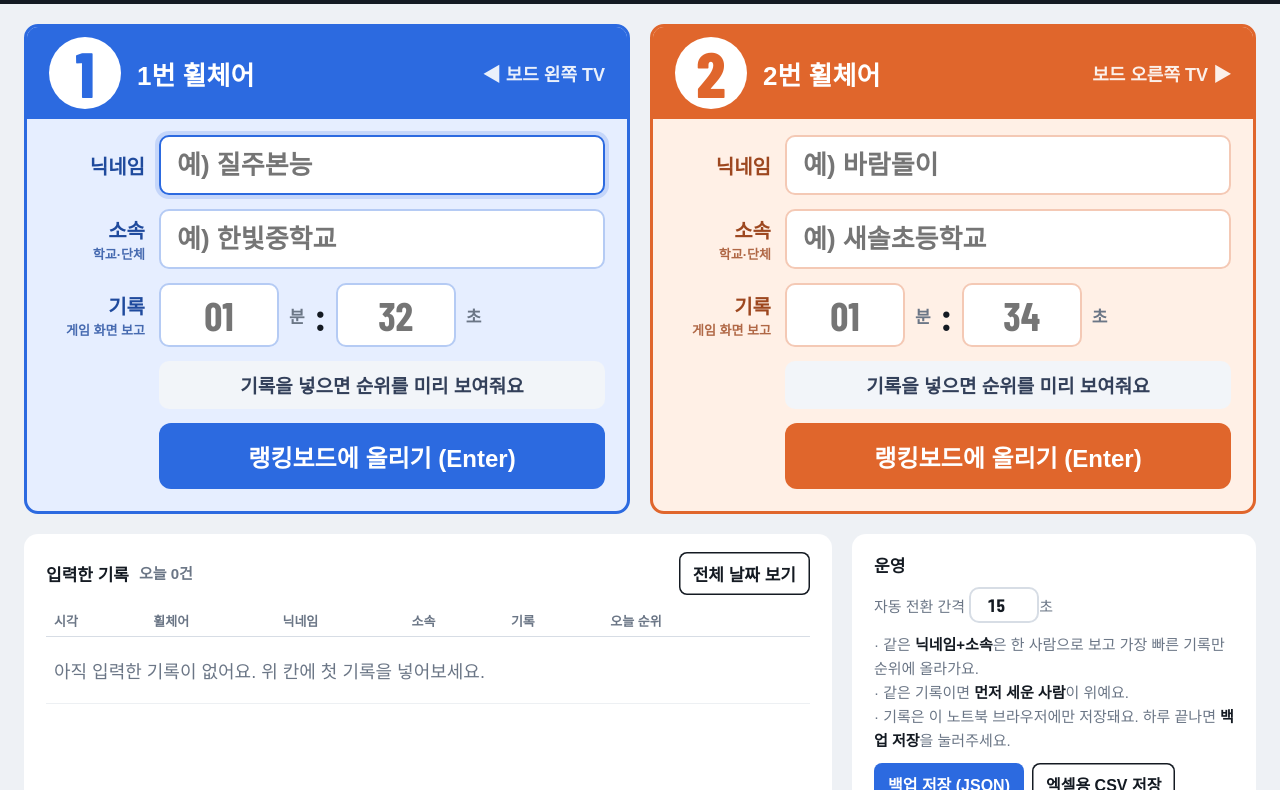
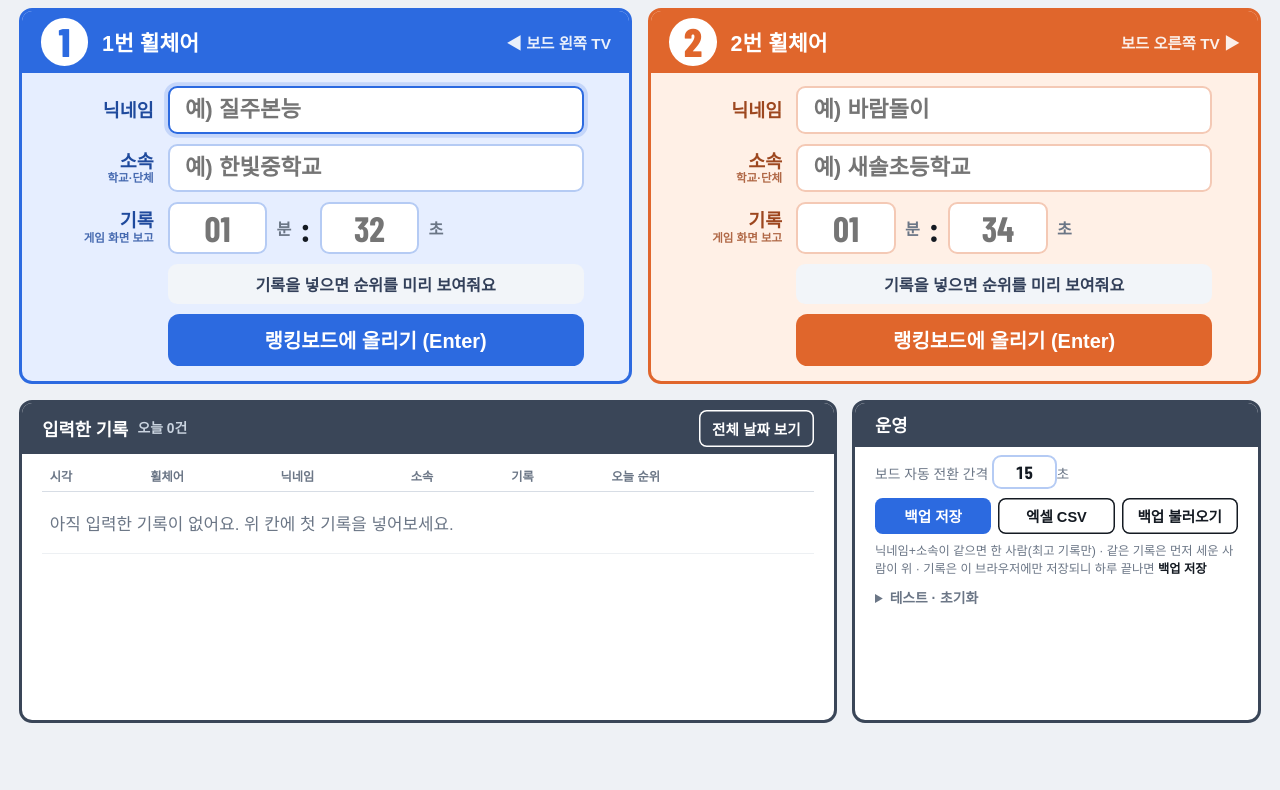
Before and after one commit to soobin-ui/wheelchair-ranking, a plain HTML site: page admin.html in a window 1280 px wide. Shown: the part 62-852 px from the top of the page. After the commit the page ends 800 px from the top, so only its background shows below. Drawn offline with Linux system fonts and the light colour scheme; a web font is replaced by a local one.

Commit message:
입력 화면: 화면 크기에 맞춰 늘고 줄며 스크롤 없이 한 화면, 기록·운영 상자 테두리
Co-Authored-By: Claude Opus 5.5 <noreply@anthropic.com>

```diff
--- a/admin.html
+++ b/admin.html
@@ -4,60 +4,80 @@
 <title>휠체어 레이싱 기록 입력</title>
 <link rel="stylesheet" href="fonts/fonts.css">
 <style>
+/* 화면 크기에 따라 1rem이 커지고 작아짐: 1366×768 노트북에서 약 16px. 페이지는 스크롤 없이 한 화면, 기록 표만 안에서 스크롤 */
 :root{--bg:#eef1f5;--card:#fff;--ink:#141a22;--dim:#6b7686;--line:#d7dde5;--blue:#2c6ae0;--l1:#2c6ae0;--l2:#e0662c;--red:#c0392b;--ok:#1f9d55}
+html{font-size:clamp(10px,min(2.1vh,1.2vw),21px)}
 *{box-sizing:border-box;margin:0;padding:0}
-body{font-family:Pretendard,'Malgun Gothic',sans-serif;background:var(--bg);color:var(--ink);font-size:16px}
+html,body{height:100%}
+body{font-family:Pretendard,'Malgun Gothic',sans-serif;background:var(--bg);color:var(--ink);font-size:1rem;display:flex;flex-direction:column;overflow:hidden}
 .num{font-family:'Barlow Condensed',sans-serif;font-variant-numeric:tabular-nums}
-header{background:#141a22;color:#fff;display:flex;flex-wrap:wrap;align-items:center;gap:12px 20px;padding:12px 24px}
-header h1{font-size:20px;font-weight:800}
-header .info{color:#9aa5b2;font-size:15px}
+header{flex:none;background:#141a22;color:#fff;display:flex;flex-wrap:wrap;align-items:center;gap:.5rem 1.2rem;padding:.6rem 1.5rem}
+header h1{font-size:1.25rem;font-weight:800;white-space:nowrap}
+header .info{color:#9aa5b2;font-size:.95rem;white-space:nowrap}
 header .sp{margin-left:auto}
-button{font:inherit;cursor:pointer;border:0;border-radius:8px;padding:9px 14px;font-weight:700}
+button{font:inherit;cursor:pointer;border:0;border-radius:.5rem;padding:.5rem .85rem;font-weight:700;font-size:.95rem;white-space:nowrap}
+button:focus-visible,input:focus-visible,summary:focus-visible{outline:3px solid #9cc8ff;outline-offset:2px}
 .b-blue{background:var(--blue);color:#fff}.b-line{background:transparent;color:inherit;box-shadow:inset 0 0 0 1.5px currentColor}
 .b-dark{background:#2a3442;color:#fff}.b-dark.on{background:#9cc8ff;color:#06132a}
-.seg{display:inline-flex;gap:4px;align-items:center}
-main{padding:20px 24px;display:grid;gap:20px;max-width:1500px;margin:0 auto}
-.lanes{display:grid;grid-template-columns:1fr 1fr;gap:20px}
-.lane{background:var(--tint);border-radius:14px;padding:0 22px 22px;border:3px solid var(--c);overflow:hidden}
-.lane h2{margin:0 -22px 16px;padding:10px 22px;background:var(--c);color:#fff;font-size:26px;font-weight:800;display:flex;align-items:center;gap:16px}
-.lane h2 .no{font-family:'Barlow Condensed';font-size:64px;line-height:1;font-weight:800;width:72px;height:72px;border-radius:50%;background:#fff;color:var(--c);display:flex;align-items:center;justify-content:center}
-.lane h2 small{margin-left:auto;font-size:18px;font-weight:700;opacity:.9}
-.lane input{border-color:color-mix(in srgb,var(--c) 35%,#fff)}
-.lane label{color:color-mix(in srgb,var(--c) 70%,#000)}
-.body{max-width:560px;margin:0 auto;display:grid;gap:14px}
-.f{display:grid;grid-template-columns:96px 1fr;align-items:center;gap:14px}
-.f>label{font-size:20px;font-weight:800;margin:0;text-align:right}
-.body>.pre,.body>.go{margin-left:110px;width:calc(100% - 110px)}
-.f>label small{display:block;font-size:13px;font-weight:600;opacity:.8}
-label{display:block;font-size:14px;font-weight:700;color:#4a5563;margin-bottom:5px}
-input{font:inherit;width:100%;height:60px;border:2px solid var(--line);border-radius:10px;padding:0 16px;font-size:26px;font-weight:700;background:#fff;color:var(--ink)}
-input:focus{outline:none;border-color:var(--c);box-shadow:0 0 0 4px color-mix(in srgb,var(--c) 18%,transparent)}
-.time{display:flex;align-items:center;gap:10px}
-.time input{width:120px;text-align:center;font-family:'Barlow Condensed';font-size:40px;font-weight:700;height:64px}
-.time em{font-style:normal;font-size:17px;color:var(--dim);font-weight:700}
-.time b{font-size:40px;font-family:'Barlow Condensed'}
-.pre{min-height:48px;text-align:center;font-size:19px !important;border-radius:10px;padding:10px 14px;font-size:17px;font-weight:600;background:#f2f5f9;color:#33405a}
+.seg{display:inline-flex;gap:.25rem;align-items:center;font-size:.95rem;white-space:nowrap}
+main{flex:1;min-height:0;width:100%;max-width:1700px;margin:0 auto;padding:1rem 1.25rem;display:grid;grid-template-rows:auto minmax(0,1fr);gap:1rem}
+.lanes{display:grid;grid-template-columns:1fr 1fr;gap:1rem}
+.lane{background:var(--tint);border-radius:.85rem;border:3px solid var(--c);overflow:hidden;padding-bottom:1rem}
+.lane h2{padding:.45rem 1.2rem;background:var(--c);color:#fff;font-size:1.4rem;font-weight:800;display:flex;align-items:center;gap:.9rem}
+.lane h2 .no{font-family:'Barlow Condensed';font-size:2.6rem;line-height:1;font-weight:800;width:3.1rem;height:3.1rem;border-radius:50%;background:#fff;color:var(--c);display:flex;align-items:center;justify-content:center;flex:none}
+.lane h2 small{margin-left:auto;font-size:1rem;font-weight:700;opacity:.9;white-space:nowrap}
+.body{max-width:36rem;margin:.9rem auto 0;padding:0 1.2rem;display:grid;gap:.65rem}
+.f{display:grid;grid-template-columns:5.6rem minmax(0,1fr);align-items:center;gap:.9rem}
+.f>label{font-size:1.2rem;font-weight:800;text-align:right;color:color-mix(in srgb,var(--c) 70%,#000);line-height:1.15}
+.f>label small{display:block;font-size:.75rem;font-weight:600;opacity:.8}
+input{font:inherit;width:100%;height:3.1rem;border:2px solid color-mix(in srgb,var(--c,#8899aa) 35%,#fff);border-radius:.6rem;padding:0 1rem;font-size:1.45rem;font-weight:700;background:#fff;color:var(--ink)}
+input:focus{outline:none;border-color:var(--c);box-shadow:0 0 0 .25rem color-mix(in srgb,var(--c) 18%,transparent)}
+.time{display:flex;align-items:center;gap:.6rem}
+.time input{width:6.5rem;height:3.4rem;text-align:center;font-family:'Barlow Condensed';font-size:2.3rem;padding:0}
+.time em{font-style:normal;font-size:1.05rem;color:var(--dim);font-weight:700}
+.time b{font-size:2.3rem;font-family:'Barlow Condensed'}
+.pre,.go{margin-left:6.5rem}
+.pre{min-height:2.6rem;display:flex;align-items:center;justify-content:center;text-align:center;border-radius:.6rem;padding:.35rem .9rem;font-size:1.05rem;font-weight:600;background:#f2f5f9;color:#33405a}
 .pre.err{background:#fdecea;color:var(--red)}.pre.ok{background:#e7f6ed;color:var(--ok)}
-.go{width:100%;height:66px;font-size:24px;background:var(--c);color:#fff;border-radius:12px}
-.card{background:var(--card);border-radius:14px;padding:18px 22px}
-.card h3{font-size:17px;font-weight:800;margin-bottom:10px;display:flex;flex-wrap:wrap;gap:10px;align-items:center}
-.card h3 .sp{margin-left:auto;display:flex;gap:8px;flex-wrap:wrap}
-.tw{overflow-x:auto}
-table{width:100%;border-collapse:collapse;font-size:18px}
-th{font-size:13px;color:var(--dim);text-align:left;font-weight:700;padding:6px 8px;border-bottom:1px solid var(--line)}
-td{padding:8px;border-bottom:1px solid #edf0f3;white-space:nowrap}
-td.t{font-family:'Barlow Condensed';font-size:28px;font-weight:700}
-td .lane-tag{display:inline-block;color:#fff;border-radius:5px;padding:1px 8px;font-size:13px;font-weight:800}
-td button{padding:5px 10px;font-size:14px}
+.go{height:3.4rem;font-size:1.3rem;background:var(--c);color:#fff;border-radius:.75rem}
+.cols{display:grid;grid-template-columns:2fr 1fr;gap:1rem;min-height:0}
+.card{background:var(--card);border:3px solid #3a4658;border-radius:.85rem;padding:0 1.3rem .9rem;min-height:0;display:flex;flex-direction:column;overflow:hidden}
+.card h3{flex:none;font-size:1.15rem;font-weight:800;margin:0 -1.3rem .5rem;padding:.5rem 1.3rem;background:#3a4658;color:#fff;min-height:2.9rem;display:flex;flex-wrap:wrap;gap:.6rem;align-items:center}
+.card h3 .cnt{color:#c9d3df}
+.card h3 .b-line{color:#fff}
+.card h3 .sp{margin-left:auto;display:flex;gap:.5rem;flex-wrap:wrap}
+.tw{flex:1;min-height:0;overflow:auto}
+table{width:100%;border-collapse:collapse;font-size:1.1rem}
+th{position:sticky;top:0;background:var(--card);font-size:.8rem;color:var(--dim);text-align:left;font-weight:700;padding:.35rem .5rem;border-bottom:1px solid var(--line)}
+td{padding:.35rem .5rem;border-bottom:1px solid #edf0f3;white-space:nowrap}
+td.t{font-family:'Barlow Condensed';font-size:1.6rem;font-weight:700;line-height:1.1}
+td.empty{color:var(--dim);padding:1.2rem .5rem;white-space:normal}
+.lane-tag{display:inline-block;color:#fff;border-radius:.3rem;padding:.05rem .5rem;font-size:.8rem;font-weight:800}
+.lane-tag.l1{background:var(--l1)}.lane-tag.l2{background:var(--l2)}
+td button{padding:.3rem .6rem;font-size:.85rem}
 .del{color:var(--red);background:#fdecea}.edit{background:#eef2f8;color:#33405a}
-.cols{display:grid;grid-template-columns:2fr 1fr;gap:20px}
-.mini{font-size:15px;color:var(--dim);line-height:1.6}
+.ops{overflow:auto}
+.mini{font-size:.9rem;color:var(--dim);line-height:1.55}
 .mini b{color:var(--ink)}
-details{margin-top:8px}summary{cursor:pointer;font-weight:700;color:var(--dim)}
-.danger{margin-top:10px;display:flex;flex-wrap:wrap;gap:8px}
-.toast{position:fixed;left:50%;bottom:24px;transform:translateX(-50%);background:#141a22;color:#fff;padding:12px 20px;border-radius:10px;font-weight:700;opacity:0;transition:opacity .2s;pointer-events:none}
+.mini p+p{margin-top:.5rem}
+.rot{display:inline-block;width:4.2rem;height:2.2rem;font-size:1.15rem;padding:0 .5rem;text-align:center;--c:var(--blue)}
+.file{display:inline-block;padding:.5rem .85rem;border-radius:.5rem;cursor:pointer;font-size:.95rem;font-weight:700;color:var(--ink)}
+.red{color:var(--red)}
+details{margin-top:.5rem}summary{cursor:pointer;font-weight:700;color:var(--dim);font-size:.9rem}
+.danger{margin-top:.6rem;display:grid;grid-template-columns:repeat(auto-fit,minmax(7.5rem,1fr));gap:.45rem}
+.danger>*{text-align:center}
+.note{margin-top:.6rem;font-size:.8rem;line-height:1.45}
+.toast{position:fixed;left:50%;bottom:1.5rem;transform:translateX(-50%);background:#141a22;color:#fff;padding:.75rem 1.25rem;border-radius:.6rem;font-weight:700;opacity:0;transition:opacity .2s;pointer-events:none;z-index:9}
 .toast.on{opacity:1}
-@media (max-width:900px){.lanes,.cols{grid-template-columns:1fr}}
+/* 좁은 화면(태블릿 세로·휴대폰)에서는 한 줄씩 쌓고 스크롤 허용 */
+@media (max-width:760px){
+  html{font-size:14px}
+  body{overflow:auto;height:auto}
+  main{display:block}
+  .lanes,.cols{grid-template-columns:1fr}
+  .cols{margin-top:1rem}
+  .tw{max-height:60vh}
+}
 </style></head>
 <body>
 <header>
@@ -98,27 +118,23 @@ details{margin-top:8px}summary{cursor:pointer;font-weight:700;color:var(--dim)}
 
   <section class="cols">
     <div class="card">
-      <h3>입력한 기록 <span class="mini" id="cnt"></span>
+      <h3>입력한 기록 <span class="mini cnt" id="cnt"></span>
         <span class="sp"><button class="b-line" id="showAll" type="button">오늘만 보기</button></span></h3>
       <div class="tw"><table><thead><tr><th>시각</th><th>휠체어</th><th>닉네임</th><th>소속</th><th>기록</th><th>오늘 순위</th><th></th></tr></thead><tbody id="tb"></tbody></table></div>
     </div>
-    <div class="card">
+    <div class="card ops">
       <h3>운영</h3>
-      <div class="mini">
-        <p>자동 전환 간격 <input id="rot" class="num" style="width:70px;height:36px;font-size:18px;display:inline-block" inputmode="numeric">초</p>
-        <p style="margin-top:10px">· 같은 <b>닉네임+소속</b>은 한 사람으로 보고 가장 빠른 기록만 순위에 올라가요.<br>
-        · 같은 기록이면 <b>먼저 세운 사람</b>이 위예요.<br>
-        · 기록은 이 노트북 브라우저에만 저장돼요. 하루 끝나면 <b>백업 저장</b>을 눌러주세요.</p>
+      <p class="mini">보드 자동 전환 간격 <input id="rot" class="num rot" inputmode="numeric" aria-label="자동 전환 간격(초)">초</p>
+      <div class="danger">
+        <button class="b-blue" id="backup" type="button">백업 저장</button>
+        <button class="b-line" id="csv" type="button">엑셀 CSV</button>
+        <label class="b-line file">백업 불러오기<input type="file" id="restore" accept=".json" hidden></label>
       </div>
-      <div class="danger">
-        <button class="b-blue" id="backup" type="button">백업 저장 (JSON)</button>
-        <button class="b-line" id="csv" type="button">엑셀용 CSV 저장</button>
-        <label class="b-line" style="display:inline-block;padding:9px 14px;border-radius:8px;cursor:pointer;margin:0;font-size:16px;color:var(--ink)">백업 불러오기<input type="file" id="restore" accept=".json" hidden></label>
-      </div>
+      <p class="mini note">닉네임+소속이 같으면 한 사람(최고 기록만) · 같은 기록은 먼저 세운 사람이 위 · 기록은 이 브라우저에만 저장되니 하루 끝나면 <b>백업 저장</b></p>
       <details><summary>테스트 · 초기화</summary>
         <div class="danger">
           <button class="b-line" id="sample" type="button">예시 기록 넣기</button>
-          <button class="b-line" id="wipe" type="button" style="color:var(--red)">전체 기록 삭제</button>
+          <button class="b-line red" id="wipe" type="button">전체 기록 삭제</button>
         </div>
       </details>
     </div>
@@ -188,10 +204,10 @@ function draw() {
     const d = new Date(r.ts), best = tl.find(x => WR.personKey(x) === WR.personKey(r));
     const pl = WR.dayKey(r.ts) === WR.today() && best && best.id === r.id ? WR.placeOf(tl, r) + '위' : '–';
     return `<tr><td>${onlyToday ? '' : WR.dayLabel(r.ts) + ' '}${WR.pad(d.getHours())}:${WR.pad(d.getMinutes())}</td>
-      <td><span class="lane-tag" style="background:var(--l${r.lane})">${r.lane}번</span></td><td>${esc(r.nick)}</td><td>${esc(r.org)}</td>
+      <td><span class="lane-tag l${r.lane}">${r.lane}번</span></td><td>${esc(r.nick)}</td><td>${esc(r.org)}</td>
       <td class="t">${WR.fmt(r.sec)}</td><td>${pl}</td>
       <td><button class="edit" data-e="${r.id}" type="button">수정</button> <button class="del" data-d="${r.id}" type="button">삭제</button></td></tr>`;
-  }).join('') || `<tr><td colspan="7" style="color:var(--dim);padding:20px 8px">아직 입력한 기록이 없어요. 위 칸에 첫 기록을 넣어보세요.</td></tr>`;
+  }).join('') || `<tr><td colspan="7" class="empty">아직 입력한 기록이 없어요. 위 칸에 첫 기록을 넣어보세요.</td></tr>`;
   $('orgs').innerHTML = [...new Set(rs.map(r => r.org).filter(Boolean))].map(o => `<option value="${esc(o)}">`).join('');
   const s = WR.settings();
   document.querySelectorAll('[data-page]').forEach(b => b.classList.toggle('on', b.dataset.page === s.page));
```
